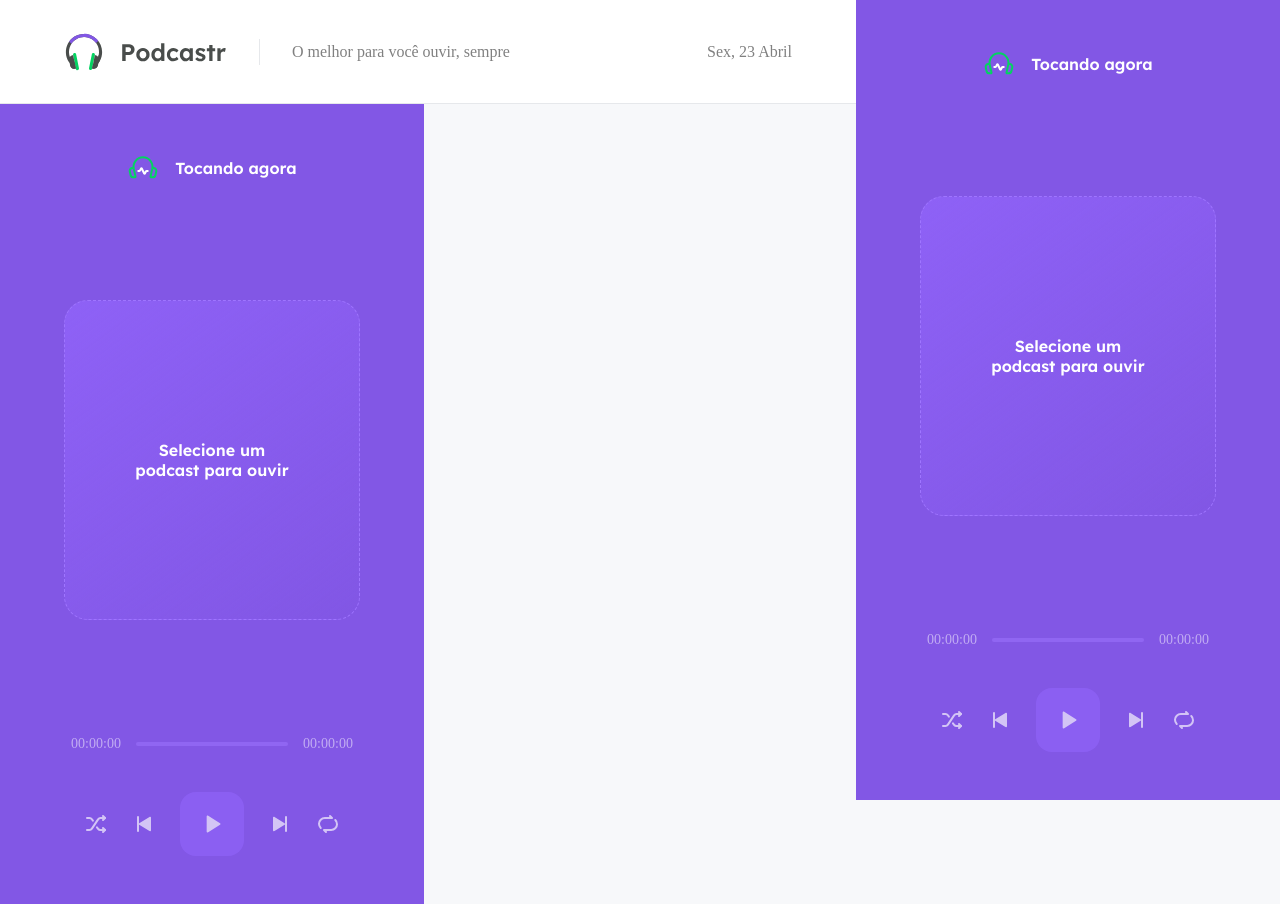
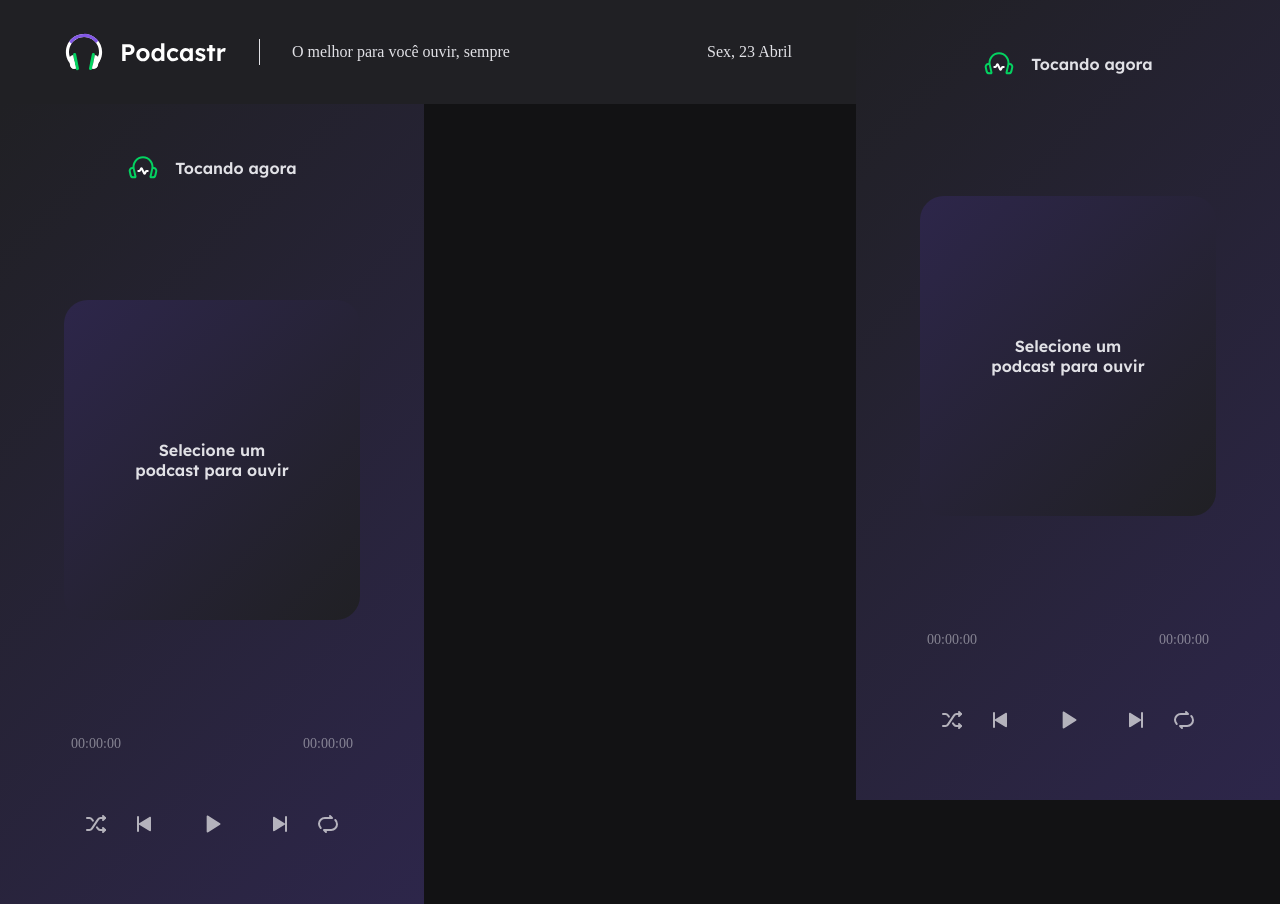
Before and after one commit to wyllbassos/nlw05, a Next.js app in the folder react/: page /components/Player in a window 1280 px wide. Built offline with nearby package versions, Linux system fonts and the light colour scheme.

Commit message:
V1.0
-React
--Trilha Extra
---Tema RocketSeat
---Pagina de episodio inicia com contexto de episodio setado

```diff
--- a/react/src/pages/components/Header/styles.module.scss
+++ b/react/src/pages/components/Header/styles.module.scss
@@ -1,5 +1,5 @@
 .headerContainer {
-    background: var(--white);
+    background: rgb(32, 32, 36);
     height: 6.5rem;
 
     display: flex;
@@ -7,12 +7,10 @@
 
     padding: 2rem 4rem;
 
-    border-bottom: 1px solid var(--gray-100);
-
     p {
         margin-left: 2rem;
         padding: 0.25rem 0 0.25rem 2rem;
-        border-left: 1px solid var(--gray-100);
+        border-left: 1px solid var(--white);
     }
 
     span {
--- a/react/src/pages/components/Player/styles.module.scss
+++ b/react/src/pages/components/Player/styles.module.scss
@@ -3,7 +3,7 @@
   width: 26.5rem;
   height: 100vh;
 
-  background: var(--purple-500);
+  background: linear-gradient(-45deg, rgb(45, 38, 74), rgb(32, 32, 36));
   color: var(--white);
 
   display: flex;
@@ -55,9 +55,9 @@
 .emptyPlayer {
   width: 100%;
   height: 20rem;
-  border: 1.5px dashed var(--purple-300);
+  border: 1.5px dashed var(--purple);
   border-radius: 1.5rem;
-  background: linear-gradient(143.8deg, rgba(145, 100, 250, 0.8) 0%, rgba(0, 0, 0, 0) 100%);
+  background: linear-gradient(135deg, rgb(45, 38, 74) 0%, rgb(32, 32, 36) 100%);
 
   padding: 4rem;
   text-align: center;
@@ -85,7 +85,7 @@
     .emptySlider {
       width: 100%;
       height: 4px;
-      background: var(--purple-300);
+      background: var(--purple);
       border-radius: 2px;
     }
   }
@@ -117,7 +117,7 @@
       width: 4rem;
       height: 4rem;
       border-radius: 1rem;
-      background: var(--purple-400);
+      background: var(--purple);
 
       &:hover:not(:disabled) {
         filter: brightness(0.95);
@@ -125,11 +125,11 @@
     }
 
     &.isActive {
-      filter: invert(0.35) sepia(1) saturate(3) hue-rotate(100deg)
+      filter: invert(0.35) sepia(1) saturate(3) hue-rotate(100deg);
     }
 
     &.isActive:hover {
-      filter: brightness(0.65) invert(0.35) sepia(1) saturate(3) hue-rotate(100deg)
+      filter: brightness(0.65) invert(0.35) sepia(1) saturate(3) hue-rotate(100deg);
     }
   }
 }
--- a/react/src/styles/global.scss
+++ b/react/src/styles/global.scss
@@ -1,18 +1,11 @@
 :root {
-    --white: #FFF;
+  --white: #e1e1e6;
 
-    --gray-50: #F7F8FA;
-    --gray-100: #E6E8EB;
-    --gray-200: #AFB2B1;
-    --gray-500: #808080;
-    --gray-800: #494D4B;
+  --green: #67e480;
 
-    --green-500: #04D361;
-
-    --purple-300: #9F75FF;
-    --purple-400: #9164FA;
-    --purple-500: #8257E5;
-    --purple-800: #6F48C9;
+  --background: rgb(18, 18, 20);
+  --header: "#44475a";
+  --purple: "#483C67";
 }
 
 @media (max-width: 1080px) {
@@ -34,18 +27,26 @@
 }
 
 body {
-    background: var(--gray-50);
+  background: var(--background);
 }
 
-  body, input, textarea, button {
+body,
+input,
+textarea,
+button {
   font: 500 1rem Inter sans-serif;
-    color: var(--gray-500);
+  color: var(--white);
 }
 
-  h1, h2, h3, h4, h5, h6 {
+h1,
+h2,
+h3,
+h4,
+h5,
+h6 {
   font-weight: 600;
   font-family: Lexend, sans-serif;
-    color: var(--gray-800);
+  color: var(--white);
 }
 
 h1 {
```
Also changed, not shown: react/src/pages/episodes/episode.module.scss (+5 -5 lines), react/src/pages/home.module.scss (+30 -10 lines), react/public/logo.svg. Lines whose indentation alone changed are shown as unchanged.
